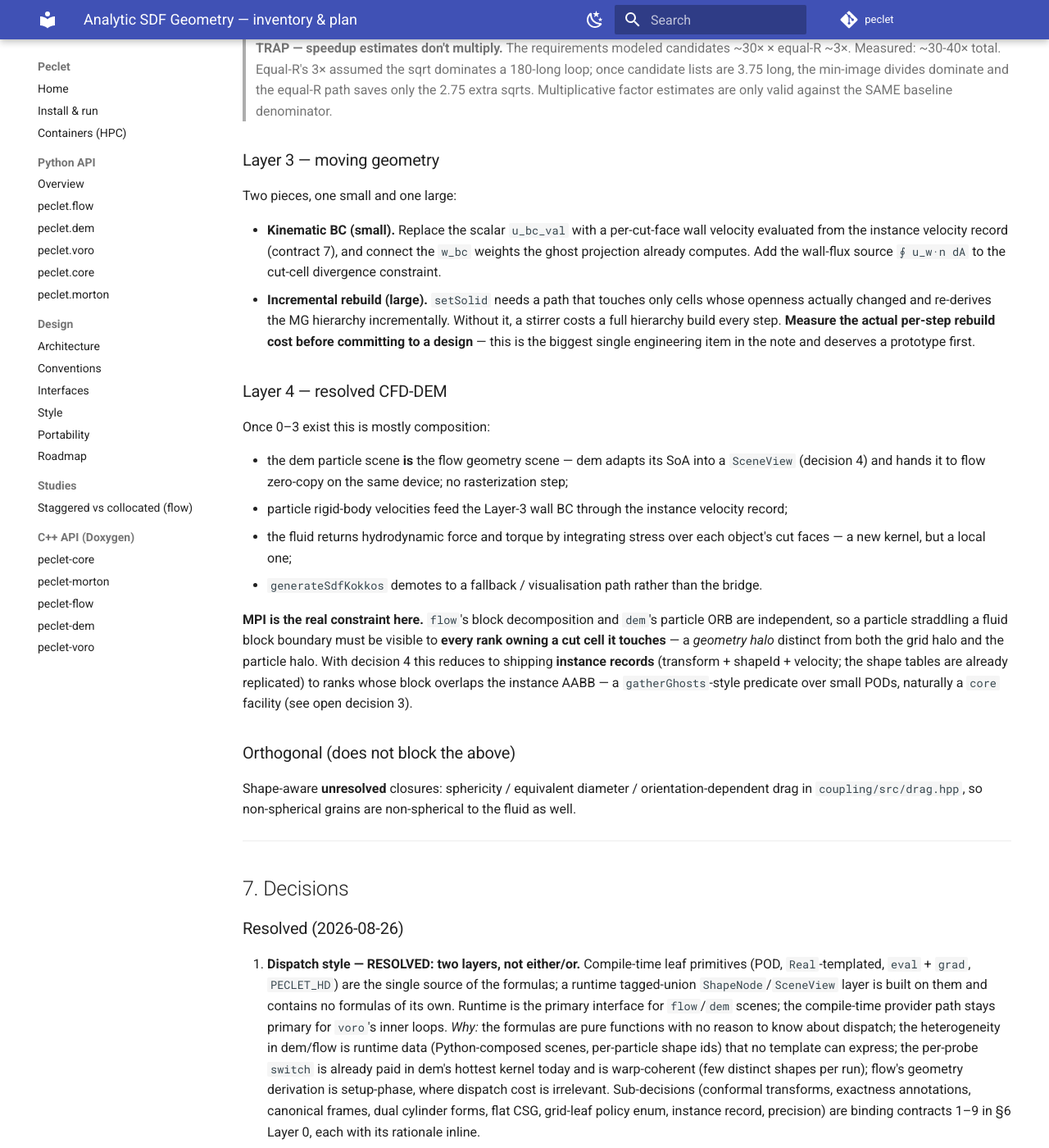
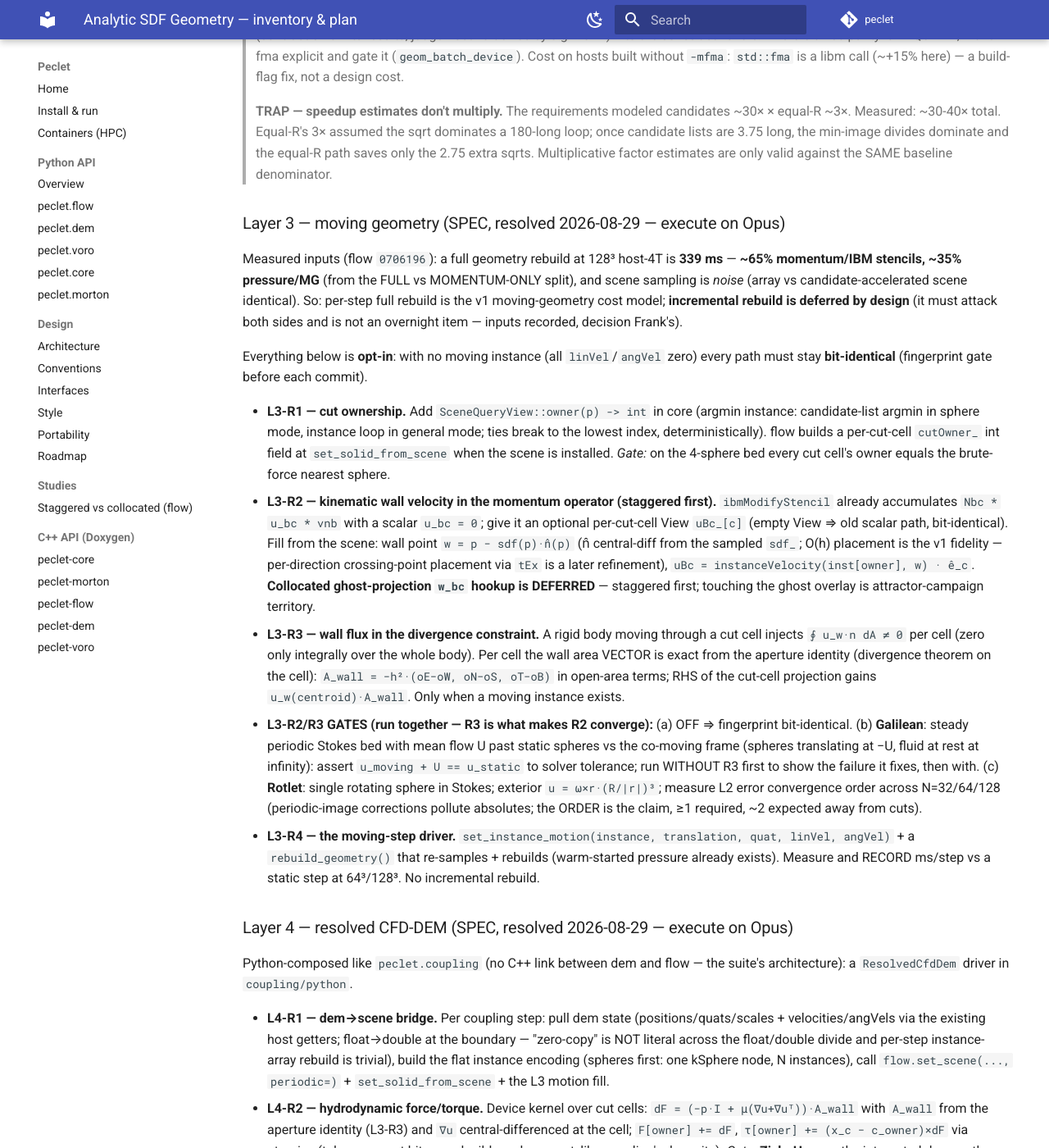
Before and after one commit to computational-chemical-engineering/peclet, an MkDocs documentation site: the page built from docs/ANALYTIC_SDF_GEOMETRY.md, in a window 1280 px wide and 1400 px high, scrolled down 12722 px. Shown: the whole window at 82% size. Built offline with MkDocs 1.6.1 and Material for MkDocs 9.7.7, drawn with Linux system fonts in a browser that asks for light colours; comment, search, counter and statistics services are not loaded; some of the changed text lies outside the part shown.

Commit message:
docs + pointers: L2 flow retrofit shipped; Layer 3-4 specs written for Opus execution
core d0e8750 (SceneQueryDevice + periodic general scenes + two gated bug fixes: periodic-seam
image enumeration, total-coverage candidate builds), flow 0706196 (retrofit onto core, native
periodicity, collocated crossing placement, rebuild-cost measurement 339 ms @128^3 = 65% momentum
/ 35% pressure).

The plan now carries Layer-3 (moving geometry: cut ownership, kinematic wall velocity, wall-flux
divergence term, Galilean + rotlet gates; incremental rebuild deferred with its decision inputs
recorded) and Layer-4 (resolved CFD-DEM: dem->scene bridge, stress-integration force/torque with
Zick-Homsy self-consistency gate, weak coupling loop, replicated-instance MPI) as executable rung
specs — written on Fable, to be executed on Opus, mirroring the Layer-0 pattern that worked.

Co-Authored-By: Claude Fable 5 <noreply@anthropic.com>
Claude-Session: https://claude.ai/code/session_015VFHwjBNfmqw89iVFh2sC6

```diff
--- a/docs/ANALYTIC_SDF_GEOMETRY.md
+++ b/docs/ANALYTIC_SDF_GEOMETRY.md
@@ -16,6 +16,10 @@
 > grid-SDF consolidation (§6.0); and **rung 5** (core `789d2ea`) — the scene encoding contract.
 > **LAYER 0 IS COMPLETE.** Core 93/93, dem 8/8 both backends + 24/24 MPI, voro 12/12.
 > **LAYER 1 COMPLETE** (dem `e90a5d1`, `9b1de61`, `eb8de1c`, `608916b`, `7edb05d`; core `a78d0f0`).
+> **LAYER 2 (flow) largely SHIPPED** (flow `553524b`, `0706196`): device scene via core
+> SceneQueryDevice, native periodicity, in-solver exact crossings (staggered AND collocated
+> placement); still open: MPI np2 demo, AUTO-guard relaxation, Saye/quadrature apertures.
+> **LAYERS 3-4 SPECIFIED** below at executable rung detail — run them on Opus.
 > **LAYER 2-FOR-CORE SHIPPED** (2026-08-29): batched scene evaluation + geometry-driven candidate
 > grids + the sphere-union fast paths, retiring the AMR `set_solid_spheres` stopgap — RCP-bed
 > `AmrFlow::setSolid` 127 → ~13 µs/leaf serial, host ≡ device **bitwise** (fma-canonical). See
@@ -568,35 +572,75 @@ always-list.
 > only the 2.75 extra sqrts. Multiplicative factor estimates are only valid against the SAME
 > baseline denominator.
 
-### Layer 3 — moving geometry
+### Layer 3 — moving geometry (SPEC, resolved 2026-08-29 — execute on Opus)
 
-Two pieces, one small and one large:
+Measured inputs (flow `0706196`): a full geometry rebuild at 128³ host-4T is **339 ms** — **~65%
+momentum/IBM stencils, ~35% pressure/MG** (from the FULL vs MOMENTUM-ONLY split), and scene
+sampling is *noise* (array vs candidate-accelerated scene identical). So: per-step full rebuild is
+the v1 moving-geometry cost model; **incremental rebuild is deferred by design** (it must attack
+both sides and is not an overnight item — inputs recorded, decision Frank's).
 
-- **Kinematic BC (small).** Replace the scalar `u_bc_val` with a per-cut-face wall velocity evaluated
-  from the instance velocity record (contract 7), and connect the `w_bc` weights the ghost projection
-  already computes. Add the wall-flux source `∮ u_w·n dA` to the cut-cell divergence constraint.
-- **Incremental rebuild (large).** `setSolid` needs a path that touches only cells whose openness
-  actually changed and re-derives the MG hierarchy incrementally. Without it, a stirrer costs a full
-  hierarchy build every step. **Measure the actual per-step rebuild cost before committing to a
-  design** — this is the biggest single engineering item in the note and deserves a prototype first.
+Everything below is **opt-in**: with no moving instance (all `linVel`/`angVel` zero) every path
+must stay **bit-identical** (fingerprint gate before each commit).
 
-### Layer 4 — resolved CFD-DEM
+- **L3-R1 — cut ownership.** Add `SceneQueryView::owner(p) -> int` in core (argmin instance:
+  candidate-list argmin in sphere mode, instance loop in general mode; ties break to the lowest
+  index, deterministically). flow builds a per-cut-cell `cutOwner_` int field at `set_solid_from_scene`
+  when the scene is installed. *Gate:* on the 4-sphere bed every cut cell's owner equals the
+  brute-force nearest sphere.
+- **L3-R2 — kinematic wall velocity in the momentum operator (staggered first).**
+  `ibmModifyStencil` already accumulates `Nbc * u_bc * vnb` with a scalar `u_bc = 0`; give it an
+  optional per-cut-cell View `uBc_[c]` (empty View ⇒ old scalar path, bit-identical). Fill from the
+  scene: wall point `w = p − sdf(p)·n̂(p)` (n̂ central-diff from the sampled `sdf_`; O(h) placement
+  is the v1 fidelity — per-direction crossing-point placement via `tEx` is a later refinement),
+  `uBc = instanceVelocity(inst[owner], w) · ê_c`. **Collocated ghost-projection `w_bc` hookup is
+  DEFERRED** — staggered first; touching the ghost overlay is attractor-campaign territory.
+- **L3-R3 — wall flux in the divergence constraint.** A rigid body moving through a cut cell
+  injects `∮ u_w·n dA ≠ 0` per cell (zero only integrally over the whole body). Per cell the wall
+  area VECTOR is exact from the aperture identity (divergence theorem on the cell):
+  `A_wall = −h²·(oE−oW, oN−oS, oT−oB)` in open-area terms; RHS of the cut-cell projection gains
+  `u_w(centroid)·A_wall`. Only when a moving instance exists.
+- **L3-R2/R3 GATES (run together — R3 is what makes R2 converge):**
+  (a) OFF ⇒ fingerprint bit-identical. (b) **Galilean**: steady periodic Stokes bed with mean flow
+  U past static spheres vs the co-moving frame (spheres translating at −U, fluid at rest at
+  infinity): assert `u_moving + U == u_static` to solver tolerance; run WITHOUT R3 first to show
+  the failure it fixes, then with. (c) **Rotlet**: single rotating sphere in Stokes; exterior
+  `u = ω×r·(R/|r|)³`; measure L2 error convergence order across N=32/64/128 (periodic-image
+  corrections pollute absolutes; the ORDER is the claim, ≥1 required, ~2 expected away from cuts).
+- **L3-R4 — the moving-step driver.** `set_instance_motion(instance, translation, quat, linVel,
+  angVel)` + a `rebuild_geometry()` that re-samples + rebuilds (warm-started pressure already
+  exists). Measure and RECORD ms/step vs a static step at 64³/128³. No incremental rebuild.
 
-Once 0–3 exist this is mostly composition:
+### Layer 4 — resolved CFD-DEM (SPEC, resolved 2026-08-29 — execute on Opus)
 
-- the dem particle scene **is** the flow geometry scene — dem adapts its SoA into a `SceneView`
-  (decision 4) and hands it to flow zero-copy on the same device; no rasterization step;
-- particle rigid-body velocities feed the Layer-3 wall BC through the instance velocity record;
-- the fluid returns hydrodynamic force and torque by integrating stress over each object's cut faces —
-  a new kernel, but a local one;
-- `generateSdfKokkos` demotes to a fallback / visualisation path rather than the bridge.
+Python-composed like `peclet.coupling` (no C++ link between dem and flow — the suite's
+architecture): a `ResolvedCfdDem` driver in `coupling/python`.
 
-**MPI is the real constraint here.** `flow`'s block decomposition and `dem`'s particle ORB are
-independent, so a particle straddling a fluid block boundary must be visible to **every rank owning a
-cut cell it touches** — a *geometry halo* distinct from both the grid halo and the particle halo.
-With decision 4 this reduces to shipping **instance records** (transform + shapeId + velocity; the
-shape tables are already replicated) to ranks whose block overlaps the instance AABB — a
-`gatherGhosts`-style predicate over small PODs, naturally a `core` facility (see open decision 3).
+- **L4-R1 — dem→scene bridge.** Per coupling step: pull dem state (positions/quats/scales +
+  velocities/angVels via the existing host getters; float→double at the boundary — "zero-copy" is
+  NOT literal across the float/double divide and per-step instance-array rebuild is trivial),
+  build the flat instance encoding (spheres first: one kSphere node, N instances), call
+  `flow.set_scene(..., periodic=)` + `set_solid_from_scene` + the L3 motion fill.
+- **L4-R2 — hydrodynamic force/torque.** Device kernel over cut cells:
+  `dF = (−p·I + μ(∇u+∇uᵀ))·A_wall` with `A_wall` from the aperture identity (L3-R3) and `∇u`
+  central-differenced at the cell; `F[owner] += dF`, `τ[owner] += (x_c − c_owner)×dF` via atomics
+  (tolerance-, not bit-reproducible — document, like coupling's deposits). *Gate:* **Zick–Homsy**:
+  the integrated drag on the fixed periodic array must reproduce the same k the velocity-based
+  `validate_zick_homsy_sdflow.py` measures (self-consistency at N=64, convergence toward Z&H at
+  N=128; cut-cell force integration is O(h)-noisy — report measured, don't promise <1%).
+- **L4-R3 — motion loop.** Weak explicit coupling: flow force → `dem.set_external_forces` → dem
+  substeps → new state → rebuild + flow step. *Gate:* settling sphere at low Re vs the terminal
+  velocity PREDICTED FROM THE MEASURED drag coefficient of the same box (self-consistent — avoids
+  literature wall-correction fits): `U_t = F_g / (6πμR·k_measured)`.
+- **L4-R4 — MPI.** Instances REPLICATED (allgather dem state at coupling cadence): correct, simple,
+  and exactly how the AMR bed treats its spheres; the gatherGhosts-style geometry halo is the
+  documented optimization for large N. *Gate:* np1 vs np2 resolved fixed-bed fields agree to
+  tolerance (atomics ⇒ not bitwise).
+
+**AMR preparation (standing constraint):** all of L3/L4's geometry machinery (owner attribution,
+instance velocity, batched eval, apertures) lands in **core geom** with flow as a consumer, so the
+AMR solver picks it up through the same `SceneQueryView` once its own campaign resumes. No AMR
+builder is touched by any of this.
 
 ### Orthogonal (does not block the above)
 
```
